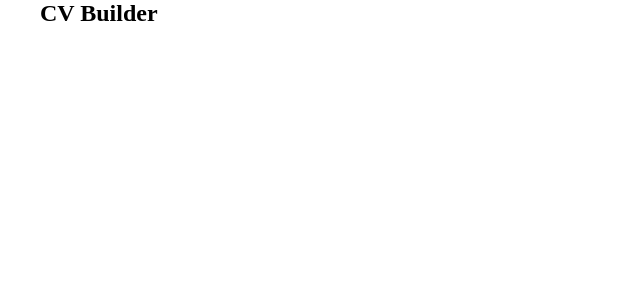
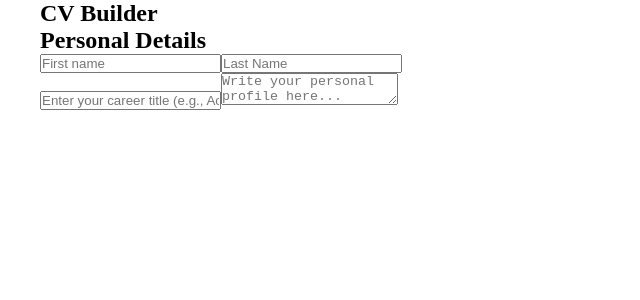
Before and after one commit to gavinv-m/cv-application, a React (Vite) app: page / in a window 1280 px wide. Shown: the top 300 px of the page, without its empty margins (0-640 px from the left). Built offline with nearby package versions, Linux system fonts and the light colour scheme.

Commit message:
feat: Create personal details

```diff
--- a/src/App.jsx
+++ b/src/App.jsx
@@ -1,10 +1,12 @@
 import Header from './sidebar/Header';
+import PersonalDetails from './sidebar/PersonalDetails';
 
 export default function App() {
   return (
     <>
       <aside>
         <Header></Header>
+        <PersonalDetails></PersonalDetails>
       </aside>
       <main></main>
     </>
--- /dev/null
+++ b/src/sidebar/PersonalDetails.jsx
@@ -0,0 +1,24 @@
+export default function PersonalDetails() {
+  return (
+    <>
+      <div className="personal-details-header">
+        {/* TODO: Add SVG */}
+        <h2>Personal Details</h2>
+      </div>
+      <div className="name-container">
+        <input type="text" placeholder="First name" maxLength={30} />
+        <input type="text" placeholder="Last Name" maxLength={50} />
+      </div>
+      <input
+        type="text"
+        placeholder="Enter your career title (e.g., Accountant, Architect)"
+      />
+      {/* TODO: Option for user to add pfp */}
+      <textarea
+        name="personalProfile"
+        placeholder="Write your personal profile here..."
+        maxLength={400}
+      ></textarea>
+    </>
+  );
+}
```
